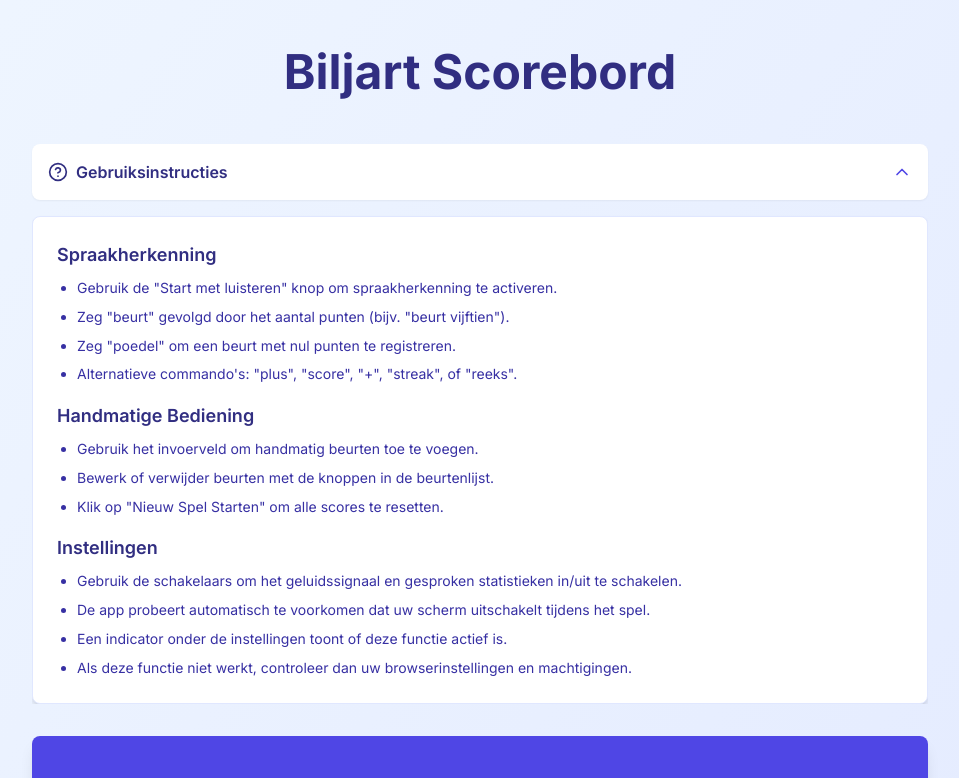
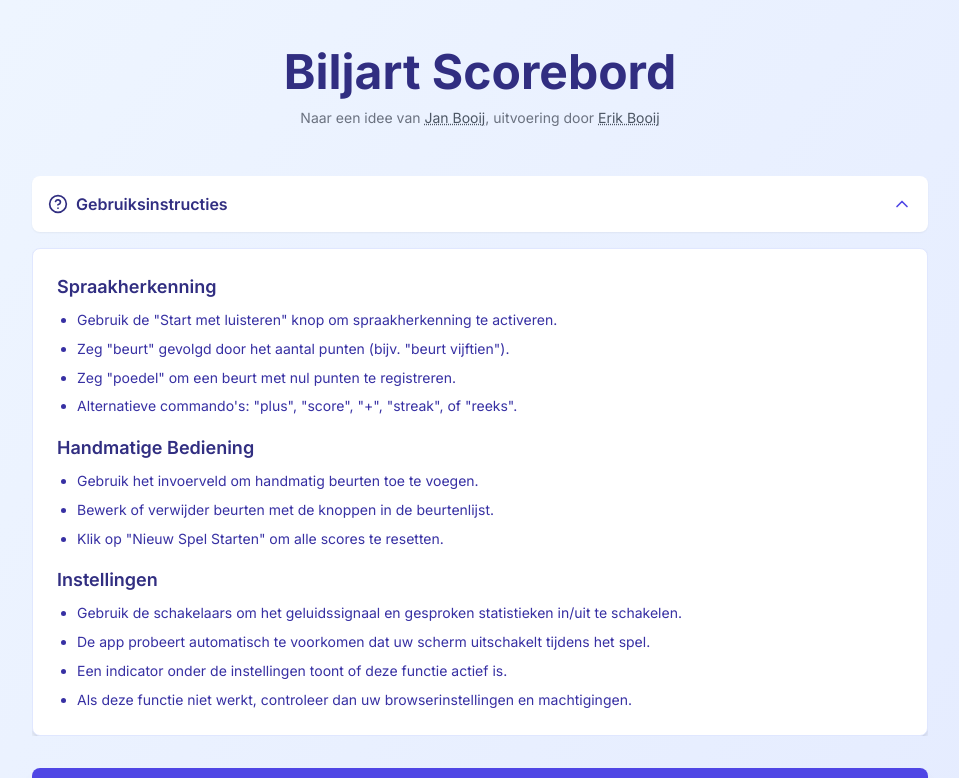
Before and after one commit to ErikBooij/billiards-scoreboard, a Next.js app: page / in a window 1280 px wide. Shown: the top 778 px of the page, without its empty margins (160-1119 px from the left). Built offline with nearby package versions, Linux system fonts and the light colour scheme.

Commit message:
Add attribution

```diff
--- a/components/App.tsx
+++ b/components/App.tsx
@@ -385,7 +385,25 @@ const App = (): React.ReactNode => {
 
   return (
     <div className="max-w-4xl mx-auto">
-      <h1 className="text-5xl font-bold mb-12 text-center text-indigo-900">Biljart Scorebord</h1>
+      <h1 className="text-5xl font-bold mb-3 text-center text-indigo-900">Biljart Scorebord</h1>
+      <p className="text-center text-gray-500 mb-12 text-sm">
+        Naar een idee van{' '}
+        <a
+          href="https://www.jabohout.nl/"
+          target="_blank"
+          className="text-gray-600 hover:text-indigo-500 underline decoration-dotted"
+        >
+          Jan Booij
+        </a>
+        , uitvoering door{' '}
+        <a
+          href="https://www.linkedin.com/in/erik-booij"
+          target="_blank"
+          className="text-gray-600 hover:text-indigo-500 underline decoration-dotted"
+        >
+          Erik Booij
+        </a>
+      </p>
       <Instructions isVisible={showInstructions} onToggle={setShowInstructions} />
       <ScoreDisplay turns={turns} />
       <div className="my-8">
```
